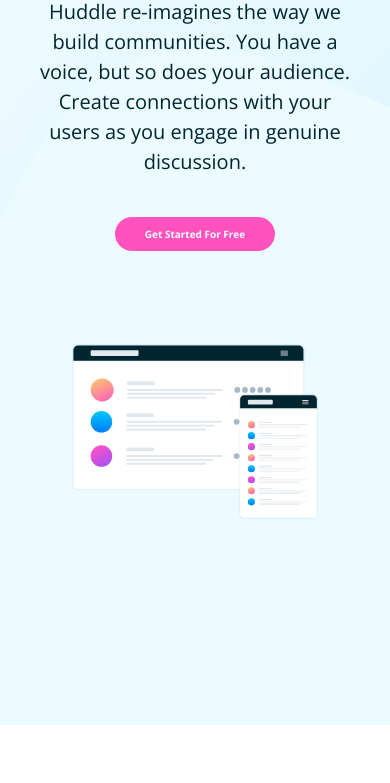
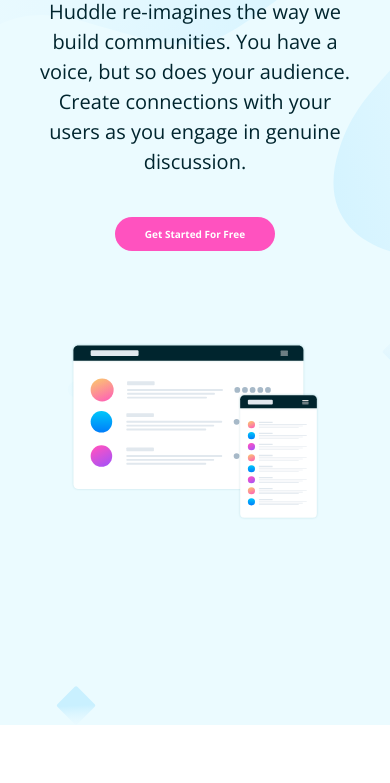
Before and after one commit to ovidiuantonio/huddle-landing-page, a plain HTML site: page index.html in a window 390 px wide. Shown: the part 437-1220 px from the top of the page. Drawn offline with nearby package versions, Linux system fonts and the light colour scheme.

Commit message:
update bg image

```diff
--- a/styles/main.scss
+++ b/styles/main.scss
@@ -46,6 +46,10 @@ body {
 
   @media only screen and (max-width: 600px) {
     height: auto;
+    background-image: url("../images/bg-hero-mobile.svg");
+    background-color: $light-cyan;
+    background-size: cover;
+    background-repeat: no-repeat;
   }
 
   &__top {
```
Also changed, not shown: styles/main.css, 1 other file.
